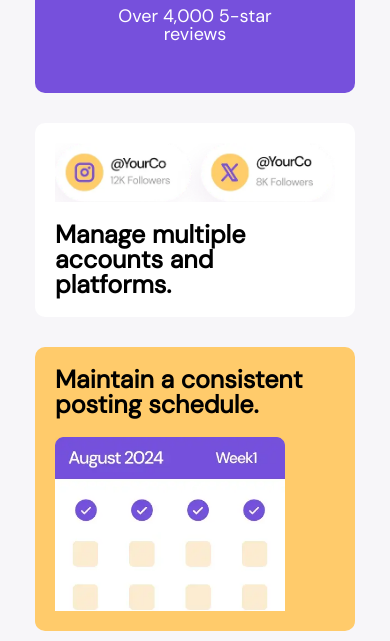
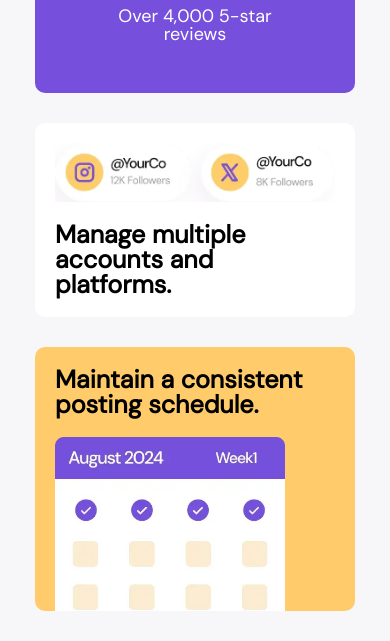
Before and after one commit to kewlinnn/bento-grid, a plain HTML site: page index.html in a window 390 px wide. Shown: the part 393-1034 px from the top of the page. Drawn offline with Linux system fonts and the light colour scheme.

Commit message:
fix mobile layout padding

```diff
--- a/styles.css
+++ b/styles.css
@@ -199,6 +199,9 @@ p {
       width: 100%;
       margin-bottom: 20px;
     }
+  #cell-six {
+    padding-bottom: 0;
+  }
     #cell-six img {
       width: 230px;
     }
```
